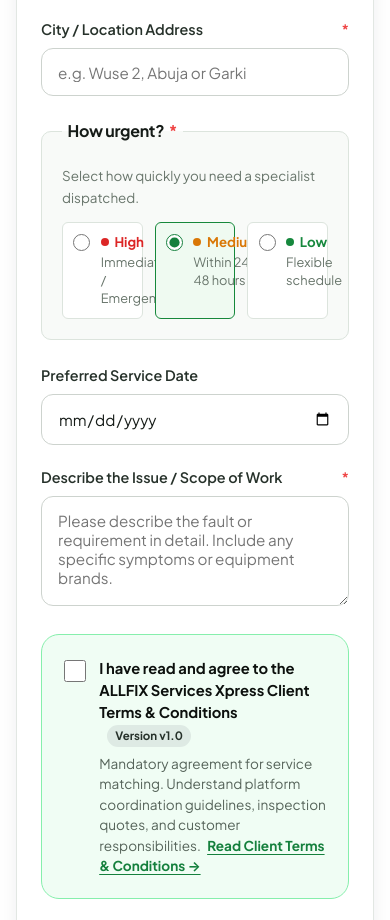
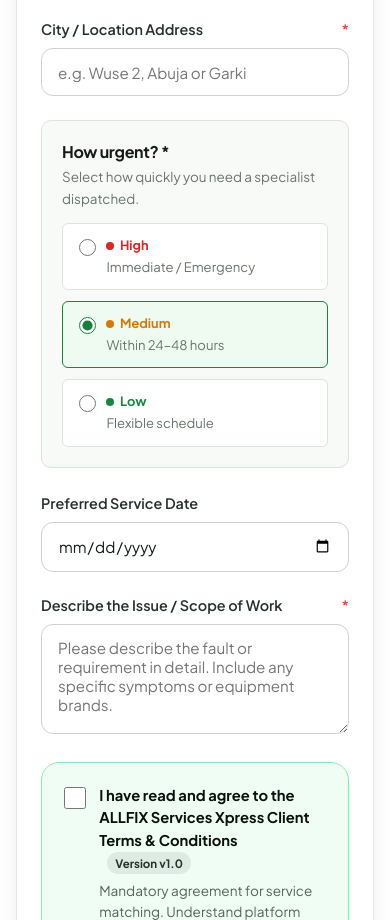
Before and after one commit to Listoncrypt/Allfix, a website: page public/request-service.html in a window 390 px wide. Shown: the part 1120-2040 px from the top of the page. Drawn offline with Linux system fonts and the light colour scheme.

Commit message:
fix(mobile): resolve urgency choice overlap and out of box bug, update stats to 1+ artisans

```diff
--- a/public/css/style.css
+++ b/public/css/style.css
@@ -2243,26 +2243,96 @@ body.menu-open::before {
 
 
 .conditional-fields[hidden], .choice-other-field[hidden] { display: none !important; }
-.choice-fieldset { min-width: 0; margin: 1.35rem 0; padding: 1.25rem; border: 1px solid #dce4dd; border-radius: 10px; background: #f8faf8; }
+.choice-fieldset {
+  min-width: 0;
+  width: 100%;
+  box-sizing: border-box;
+  margin: 1.35rem 0;
+  padding: 1.25rem;
+  border: 1px solid #dce4dd;
+  border-radius: 10px;
+  background: #f8faf8;
+}
 .choice-fieldset legend,.choice-legend { padding: 0 .35rem; color: var(--navy-900); font: 700 1rem/1.4 var(--font-heading); letter-spacing: -.02em; }
 .choice-legend { margin: 0 0 1rem; padding: 0; }
 .choice-help { margin: -.2rem 0 .85rem; color: var(--gray-500); font-size: .84rem; }
-.choice-grid { display: grid; grid-template-columns: repeat(3,minmax(0,1fr)); gap: .6rem; }
-.choice-option { display: flex; align-items: flex-start; gap: .65rem; min-height: 46px; padding: .75rem .8rem; border: 1px solid #dce4dd; border-radius: 6px; background: #fff; color: var(--navy-800); font-size: .88rem; line-height: 1.4; cursor: pointer; transition: border-color .18s ease, background-color .18s ease, color .18s ease; }
+.choice-grid { display: grid; grid-template-columns: repeat(3,minmax(0,1fr)); gap: .6rem; width: 100%; box-sizing: border-box; }
+.choice-grid-2 { grid-template-columns: repeat(2, minmax(0, 1fr)); }
+.choice-grid-3 { grid-template-columns: repeat(3, minmax(0, 1fr)); }
+.choice-grid-4 { grid-template-columns: repeat(4, minmax(0, 1fr)); }
+.choice-grid-timeline { grid-template-columns: repeat(2, minmax(0, 1fr)); }
+.urgency-choice-grid { display: grid; grid-template-columns: repeat(3, minmax(0, 1fr)); gap: 0.75rem; width: 100%; box-sizing: border-box; }
+.choice-option {
+  display: flex;
+  align-items: flex-start;
+  gap: .65rem;
+  min-height: 46px;
+  padding: .75rem .8rem;
+  border: 1px solid #dce4dd;
+  border-radius: 6px;
+  background: #fff;
+  color: var(--navy-800);
+  font-size: .88rem;
+  line-height: 1.4;
+  cursor: pointer;
+  box-sizing: border-box;
+  min-width: 0;
+  word-break: break-word;
+  overflow-wrap: break-word;
+  transition: border-color .18s ease, background-color .18s ease, color .18s ease;
+}
+.choice-option > span, .choice-option > div {
+  min-width: 0;
+  flex: 1 1 auto;
+}
 .choice-option:hover,.choice-option:focus-within { border-color: var(--brand-500); }
 .choice-option:has(input:checked) { border-color: var(--brand-500); background: #effaf1; color: #14532d; }
-.choice-option input { width: 17px; height: 17px; margin: 1px 0 0; flex: 0 0 auto; accent-color: var(--brand-600); }
+.choice-option input { width: 17px; height: 17px; margin: 2px 0 0; flex: 0 0 auto; accent-color: var(--brand-600); }
 .choice-other-field { margin: .8rem 0 0; }
-.choice-subgroup { min-width: 0; margin-top: 1.25rem; padding: 1rem 0 0; border: 0; border-top: 1px solid #dce4dd; }
+.choice-subgroup { min-width: 0; margin-top: 1.25rem; padding: 1rem 0 0; border: 0; border-top: 1px solid #dce4dd; box-sizing: border-box; width: 100%; }
 .choice-subgroup legend { padding: 0; color: var(--navy-900); font-weight: 700; }
 .land-size-grid { grid-template-columns: repeat(3,minmax(0,1fr)); }
 .land-status-grid { grid-template-columns: repeat(2,minmax(0,1fr)); }
 .land-status-group .choice-option { min-height: 56px; }
+.urgency-desc {
+  font-size: 0.82rem;
+  color: #68756B;
+  display: block;
+  margin-top: 0.18rem;
+  line-height: 1.35;
+}
 @media (max-width: 768px) {
   .choice-fieldset { margin: 1rem 0; padding: 1rem; }
-  .choice-grid,.land-size-grid { grid-template-columns: repeat(2,minmax(0,1fr)); gap: .5rem; }
-  .land-status-grid { grid-template-columns: 1fr; }
+  .choice-grid, .choice-grid-3, .choice-grid-4, .land-size-grid, .property-type-grid {
+    grid-template-columns: repeat(2,minmax(0,1fr)) !important;
+    gap: .5rem !important;
+  }
+  .land-status-grid, .choice-grid-timeline { grid-template-columns: 1fr !important; }
   .choice-option { min-height: 44px; padding: .65rem; font-size: .83rem; }
+}
+@media (max-width: 640px) {
+  .urgency-choice-grid {
+    grid-template-columns: 1fr !important;
+    gap: 0.65rem !important;
+  }
+  .urgency-choice-grid .choice-option {
+    padding: 0.85rem 1rem !important;
+    min-height: auto;
+  }
+  .choice-grid-2 {
+    grid-template-columns: 1fr !important;
+  }
+}
+@media (max-width: 420px) {
+  .choice-fieldset { padding: 0.85rem; }
+  .choice-grid-3, .property-type-grid {
+    grid-template-columns: repeat(2, minmax(0, 1fr)) !important;
+    gap: 0.45rem !important;
+  }
+  .choice-option {
+    padding: 0.55rem 0.5rem;
+    font-size: 0.8rem;
+  }
 }
 
 .floating-whatsapp-btn {
--- a/public/js/main.js
+++ b/public/js/main.js
@@ -132,7 +132,7 @@ document.addEventListener('DOMContentLoaded', () => {
             }
           };
           updateStat(statRequests, json.stats.totalRequests);
-          updateStat(statVendors, json.stats.verifiedVendors);
+          updateStat(statVendors, Math.max(1, json.stats.verifiedVendors || 1));
           updateStat(statAgreements, json.stats.agreementsSigned);
         }
       })
--- a/public/request-service.html
+++ b/public/request-service.html
@@ -211,7 +211,7 @@
             <fieldset class="choice-subgroup">
               <legend class="choice-legend" style="font-size: 1.05rem; font-weight: 700; color: #151B17;">Number of Bedrooms</legend>
               <p class="choice-help">Choose your desired bedroom count or specify custom.</p>
-              <div class="choice-grid" style="grid-template-columns: repeat(3, minmax(0, 1fr));">
+              <div class="choice-grid choice-grid-3">
                 <label class="choice-option"><input type="radio" name="propertyBedrooms" value="1 Bedroom"><span>1 Bedroom</span></label>
                 <label class="choice-option"><input type="radio" name="propertyBedrooms" value="2 Bedrooms"><span>2 Bedrooms</span></label>
                 <label class="choice-option"><input type="radio" name="propertyBedrooms" value="3 Bedrooms"><span>3 Bedrooms</span></label>
@@ -229,7 +229,7 @@
             <fieldset class="choice-subgroup">
               <legend class="choice-legend" style="font-size: 1.05rem; font-weight: 700; color: #151B17;">Preferred location(s) for the property</legend>
               <p class="choice-help">Choose all areas you are open to (multi-select friendly).</p>
-              <div class="choice-grid" style="grid-template-columns: repeat(3, minmax(0, 1fr));">
+              <div class="choice-grid choice-grid-3">
                 <label class="choice-option"><input type="checkbox" name="propLocations" value="Lugbe"><span>Lugbe</span></label>
                 <label class="choice-option"><input type="checkbox" name="propLocations" value="Lokogoma"><span>Lokogoma</span></label>
                 <label class="choice-option"><input type="checkbox" name="propLocations" value="Guzape"><span>Guzape</span></label>
@@ -253,7 +253,7 @@
             <fieldset class="choice-subgroup">
               <legend class="choice-legend" style="font-size: 1.05rem; font-weight: 700; color: #151B17;">Budget Range for the Property</legend>
               <p class="choice-help">Indicate your budget expectation to help us present the right options.</p>
-              <div class="choice-grid" style="grid-template-columns: repeat(3, minmax(0, 1fr));">
+              <div class="choice-grid choice-grid-3">
                 <label class="choice-option"><input type="radio" name="propBudget" value="Under ₦30 Million"><span>Under ₦30M</span></label>
                 <label class="choice-option"><input type="radio" name="propBudget" value="₦30M – ₦70 Million"><span>₦30M – ₦70M</span></label>
                 <label class="choice-option"><input type="radio" name="propBudget" value="₦70M – ₦150 Million"><span>₦70M – ₦150M</span></label>
@@ -271,7 +271,7 @@
             <fieldset class="choice-subgroup">
               <legend class="choice-legend" style="font-size: 1.05rem; font-weight: 700; color: #151B17;">When do you plan to acquire or rent this property?</legend>
               <p class="choice-help">Select your timeline so our property desk can prioritize inspections.</p>
-              <div class="choice-grid" style="grid-template-columns: repeat(2, minmax(0, 1fr));">
+              <div class="choice-grid choice-grid-timeline">
                 <label class="choice-option"><input type="radio" name="propTimeline" value="Ready immediately (1–2 weeks)"><span>⚡ Ready immediately (1–2 weeks)</span></label>
                 <label class="choice-option"><input type="radio" name="propTimeline" value="Actively searching (Within 1 month)" checked><span>🔍 Actively searching (Within 1 month)</span></label>
                 <label class="choice-option"><input type="radio" name="propTimeline" value="Planning ahead (1–3 months)"><span>📅 Planning ahead (1–3 months)</span></label>
@@ -286,7 +286,7 @@
             <fieldset class="choice-subgroup" style="margin-top: 0; padding-top: 0; border-top: none;">
               <legend class="choice-legend" style="font-size: 1.05rem; font-weight: 700; color: #151B17;">What type of car are you looking for?</legend>
               <p class="choice-help">Select the category of vehicle you want.</p>
-              <div class="choice-grid" style="grid-template-columns: repeat(3, minmax(0, 1fr));">
+              <div class="choice-grid choice-grid-3">
                 <label class="choice-option"><input type="radio" name="carType" value="Sedan / Saloon"><span>Sedan / Saloon</span></label>
                 <label class="choice-option"><input type="radio" name="carType" value="SUV / Jeep" checked><span>SUV / Jeep</span></label>
                 <label class="choice-option"><input type="radio" name="carType" value="Pickup Truck"><span>Pickup Truck</span></label>
@@ -314,7 +314,7 @@
             <fieldset class="choice-subgroup">
               <legend class="choice-legend" style="font-size: 1.05rem; font-weight: 700; color: #151B17;">Electric Vehicle?</legend>
               <p class="choice-help">Select whether you want a full electric car (EV) or petrol/diesel/hybrid.</p>
-              <div class="choice-grid" style="grid-template-columns: repeat(2, minmax(0, 1fr));">
+              <div class="choice-grid choice-grid-2">
                 <label class="choice-option"><input type="radio" name="isElectricVehicle" value="No (Petrol / Diesel / Hybrid)" checked><span>No (Petrol / Diesel / Hybrid)</span></label>
                 <label class="choice-option"><input type="radio" name="isElectricVehicle" value="Yes (100% Electric EV)"><span>⚡ Yes (100% Electric EV)</span></label>
               </div>
@@ -324,7 +324,7 @@
             <fieldset class="choice-subgroup">
               <legend class="choice-legend" style="font-size: 1.05rem; font-weight: 700; color: #151B17;">Preferred Colour(s)</legend>
               <p class="choice-help">Choose all colours you would consider (multi-select).</p>
-              <div class="choice-grid" style="grid-template-columns: repeat(4, minmax(0, 1fr));">
+              <div class="choice-grid choice-grid-4">
                 <label class="choice-option"><input type="checkbox" name="carColours" value="Black"><span>Black</span></label>
                 <label class="choice-option"><input type="checkbox" name="carColours" value="White"><span>White</span></label>
                 <label class="choice-option"><input type="checkbox" name="carColours" value="Silver"><span>Silver</span></label>
@@ -340,7 +340,7 @@
             <fieldset class="choice-subgroup">
               <legend class="choice-legend" style="font-size: 1.05rem; font-weight: 700; color: #151B17;">Budget Range for the Car</legend>
               <p class="choice-help">Select your target price bracket or type your custom budget.</p>
-              <div class="choice-grid" style="grid-template-columns: repeat(3, minmax(0, 1fr));">
+              <div class="choice-grid choice-grid-3">
                 <label class="choice-option"><input type="radio" name="carBudget" value="Under ₦15 Million"><span>Under ₦15M</span></label>
                 <label class="choice-option"><input type="radio" name="carBudget" value="₦15M – ₦30 Million"><span>₦15M – ₦30M</span></label>
                 <label class="choice-option"><input type="radio" name="carBudget" value="₦30M – ₦60 Million"><span>₦30M – ₦60M</span></label>
@@ -395,13 +395,13 @@
             <input type="text" id="location" class="form-control" placeholder="e.g. Wuse 2, Abuja or Garki" required>
           </div>
 
-          <!-- Standard Urgency Fieldset (Used for General Services) -->
-          <fieldset class="choice-fieldset urgency-fieldset" id="standardUrgencyFieldset" style="margin: 1.5rem 0; padding: 1.25rem;">
-            <legend class="form-label" style="font-weight: 700; margin-bottom: 0.35rem; display: block; font-size: 1rem; color: #151B17;">
+          <!-- Standard Urgency Section (Used for General Services) -->
+          <section class="choice-fieldset urgency-fieldset" id="standardUrgencyFieldset" aria-labelledby="urgencyHeading" style="margin: 1.5rem 0; padding: 1.25rem;">
+            <div class="choice-legend" id="urgencyHeading" style="font-weight: 700; margin-bottom: 0.35rem; display: block; font-size: 1rem; color: #151B17;">
               How urgent? <span class="required">*</span>
-            </legend>
+            </div>
             <p class="choice-help" style="margin-bottom: 0.85rem;">Select how quickly you need a specialist dispatched.</p>
-            <div class="choice-grid" style="grid-template-columns: repeat(3, minmax(0, 1fr)); gap: 0.75rem;">
+            <div class="choice-grid urgency-choice-grid">
               <label class="choice-option urgency-option-high">
                 <input type="radio" name="urgency" value="High" required>
                 <div>
@@ -409,7 +409,7 @@
                     <span style="display: inline-block; width: 8px; height: 8px; border-radius: 50%; background: #DC2626;"></span>
                     High
                   </strong>
-                  <span style="font-size: 0.8rem; color: #68756B; display: block; margin-top: 0.15rem;">Immediate / Emergency</span>
+                  <span class="urgency-desc">Immediate / Emergency</span>
                 </div>
               </label>
 
@@ -420,7 +420,7 @@
                     <span style="display: inline-block; width: 8px; height: 8px; border-radius: 50%; background: #D97706;"></span>
                     Medium
                   </strong>
-                  <span style="font-size: 0.8rem; color: #68756B; display: block; margin-top: 0.15rem;">Within 24–48 hours</span>
+                  <span class="urgency-desc">Within 24–48 hours</span>
                 </div>
               </label>
 
@@ -431,11 +431,11 @@
                     <span style="display: inline-block; width: 8px; height: 8px; border-radius: 50%; background: #16883D;"></span>
                     Low
                   </strong>
-                  <span style="font-size: 0.8rem; color: #68756B; display: block; margin-top: 0.15rem;">Flexible schedule</span>
+                  <span class="urgency-desc">Flexible schedule</span>
                 </div>
               </label>
             </div>
-          </fieldset>
+          </section>
 
           <!-- Standard Preferred Service Date (Hidden for Property & Cars) -->
           <div class="form-group" id="standardDateWrap">
--- a/server.js
+++ b/server.js
@@ -813,7 +813,7 @@ const server = http.createServer(async (req, res) => {
             pendingRequests: pendingCount,
             contactedRequests: contactedCount,
             completedRequests: completedCount,
-            verifiedVendors: (vendors || []).length,
+            verifiedVendors: Math.max(1, (vendors || []).length),
             agreementsSigned: (agreements || []).length,
             totalMessages: (messages || []).length,
             totalProperties: propertiesCount,
```
Also changed, not shown: public/about.html (+5 -5 lines), public/index.html (+1 -1 lines).
